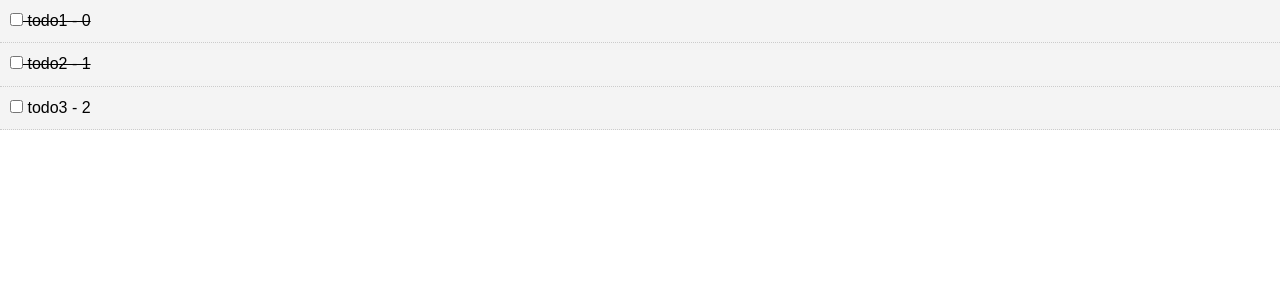
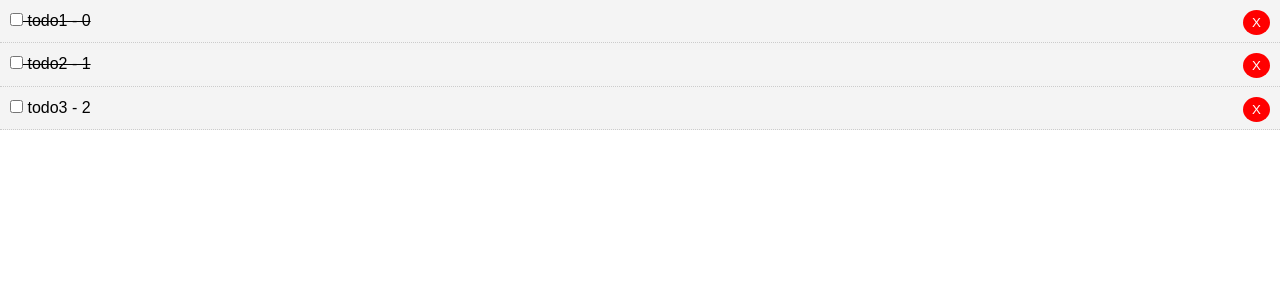
Before and after one commit to roliiii/vue-learning, a Vue app: page / in a window 1280 px wide. Shown: the top 300 px of the page. Built offline with nearby package versions, Linux system fonts and the light colour scheme.

Commit message:
deleteTodo

```diff
--- a/src/App.vue
+++ b/src/App.vue
@@ -1,6 +1,6 @@
 <template>
   <div id="app">
-    <Todos v-bind:todos="todos" />
+    <Todos v-bind:todos="todos" v-on:del-todo="deleteTodo" />
   </div>
 </template>
 
@@ -20,6 +20,11 @@ export default {
         {id:3,title:'todo3',completed:false},
       ]
     }
+  },
+  methods:{
+    deleteTodo(id){
+      this.todos = this.todos.filter(x => x.id!=id)
+    }
   }
 }
 </script>
--- a/src/components/TodoItem.vue
+++ b/src/components/TodoItem.vue
@@ -3,6 +3,7 @@
       <p>
         <input type="checkbox" v-on:change="markComplete">
         {{todo.title}} - {{index}}
+        <button @click="$emit('del-todo', todo.id)" class="del">X</button>
       </p>
   </div>
 </template>
--- a/src/components/Todos.vue
+++ b/src/components/Todos.vue
@@ -1,7 +1,7 @@
 <template>
     <div>
         <div v-bind:key="todo.id" v-for="(todo, index) in todos" >
-            <TodoItem :todo="todo" :index="index" />
+            <TodoItem :todo="todo" :index="index" v-on:del-todo="$emit('del-todo', todo.id)" />
         </div>
     </div>
 </template>
```
